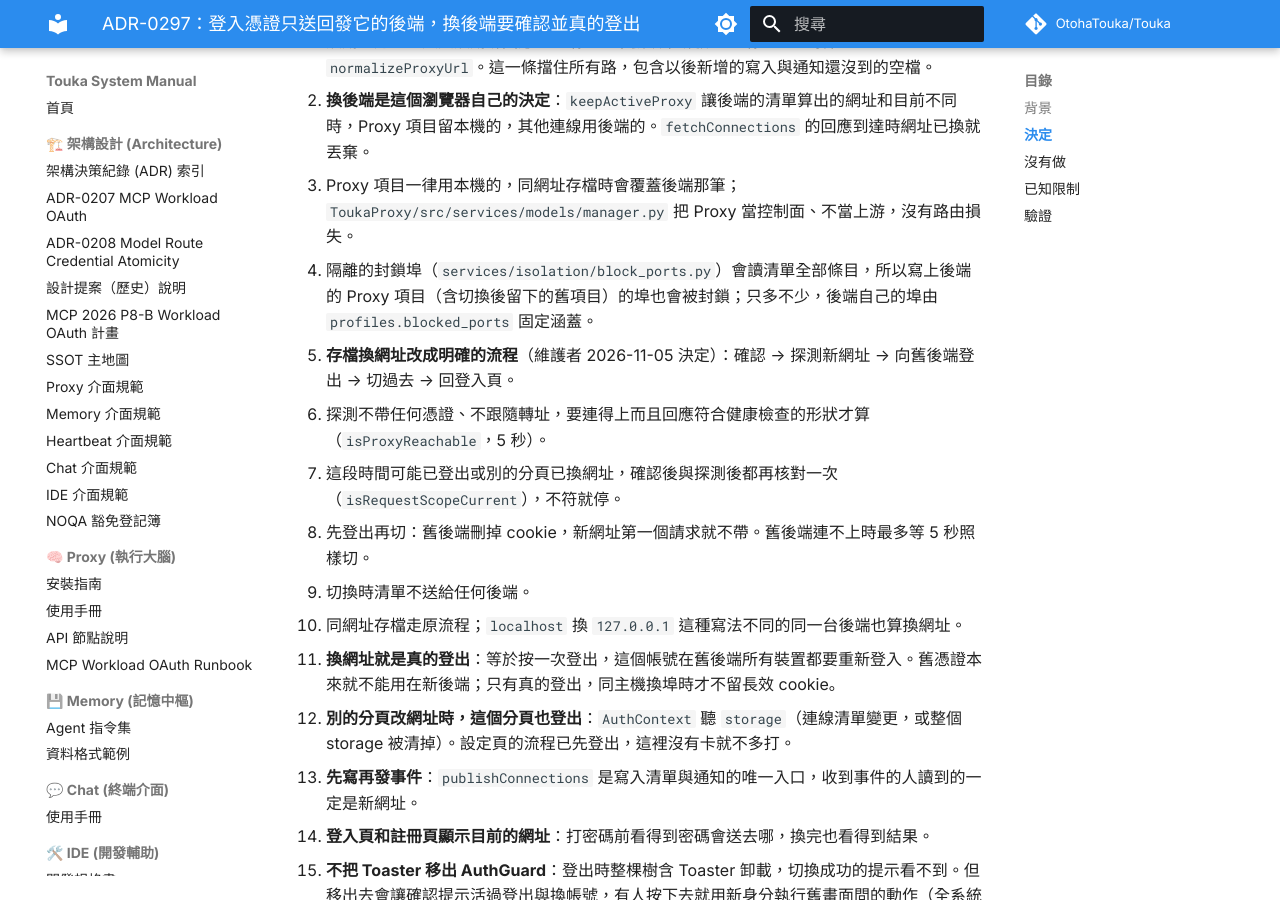
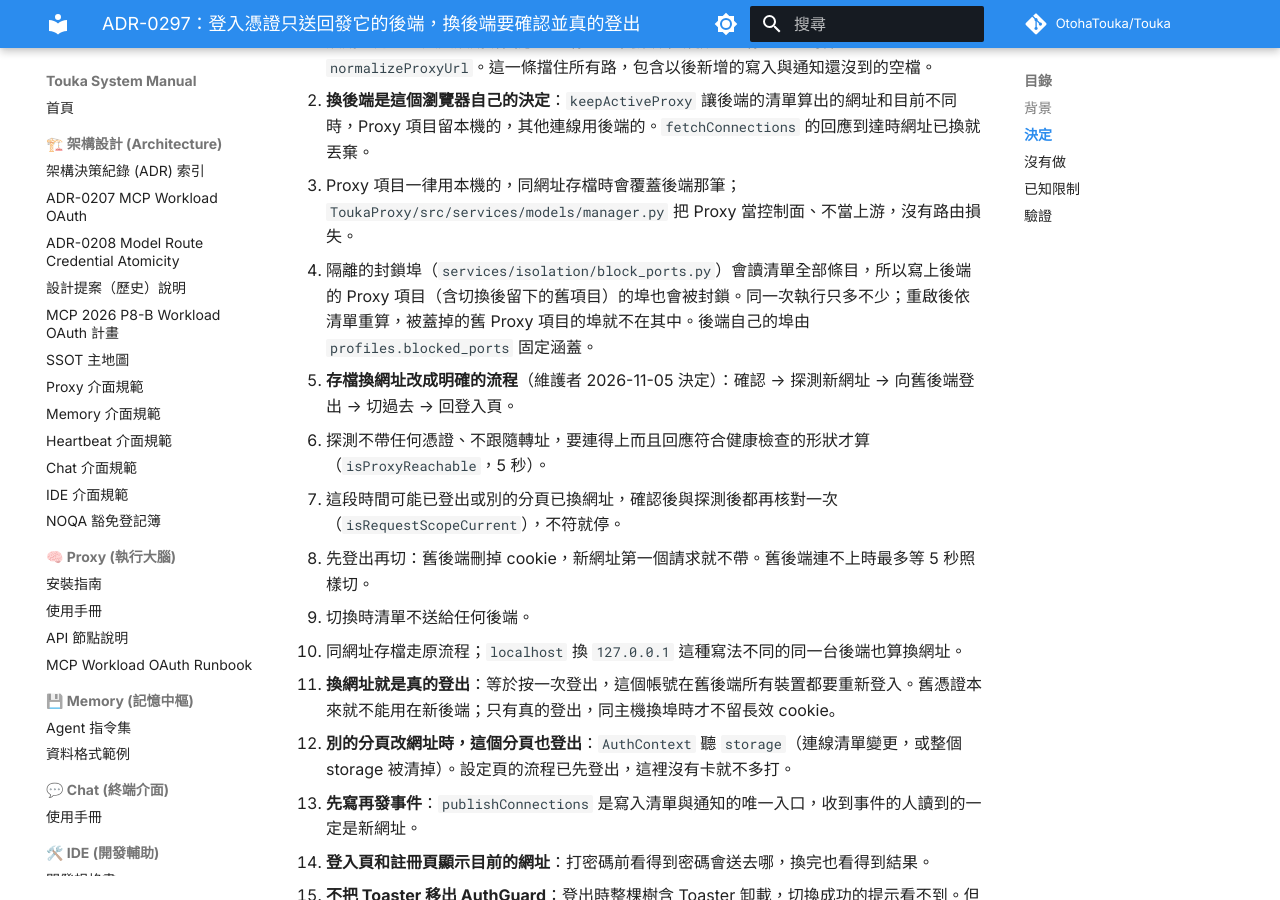
Before and after one commit to OtohaTouka/Touka, an MkDocs documentation site: the page built from docs/architecture/adr/0297-proxy-switch-credentials.md, in a window 1280 px wide and 900 px high, scrolled down 1153 px. Built offline with MkDocs 1.6.1 and Material for MkDocs 9.7.7, drawn with Linux system fonts in a browser that asks for light colours; comment, search, counter and statistics services are not loaded.

Commit message:
docs: correct the blocked-port note and line reference (ADR-0297)
Co-Authored-By: Claude Opus 5.5 <noreply@anthropic.com>

```diff
--- a/docs/architecture/adr/0297-proxy-switch-credentials.md
+++ b/docs/architecture/adr/0297-proxy-switch-credentials.md
@@ -22,7 +22,7 @@
 1. **憑證綁發它的後端**：`connections.ts` 記下發卡的網址（`_tokenOrigin`），`fetchTouka`、`fetchChatStream` 送出前用 `cardFor(proxyUrl)` 比對，不符就不帶、不先續期、401 也不續期重送。登入與續期綁回應它的網址，本機領卡綁發它的網址。比對都經 `normalizeProxyUrl`。這一條擋住所有路，包含以後新增的寫入與通知還沒到的空檔。
 2. **換後端是這個瀏覽器自己的決定**：`keepActiveProxy` 讓後端的清單算出的網址和目前不同時，Proxy 項目留本機的，其他連線用後端的。`fetchConnections` 的回應到達時網址已換就丟棄。
    - Proxy 項目一律用本機的，同網址存檔時會覆蓋後端那筆；`ToukaProxy/src/services/models/manager.py` 把 Proxy 當控制面、不當上游，沒有路由損失。
-   - 隔離的封鎖埠（`services/isolation/block_ports.py`）會讀清單全部條目，所以寫上後端的 Proxy 項目（含切換後留下的舊項目）的埠也會被封鎖；只多不少，後端自己的埠由 `profiles.blocked_ports` 固定涵蓋。
+   - 隔離的封鎖埠（`services/isolation/block_ports.py`）會讀清單全部條目，所以寫上後端的 Proxy 項目（含切換後留下的舊項目）的埠也會被封鎖。同一次執行只多不少；重啟後依清單重算，被蓋掉的舊 Proxy 項目的埠就不在其中。後端自己的埠由 `profiles.blocked_ports` 固定涵蓋。
 3. **存檔換網址改成明確的流程**（維護者 2026-11-05 決定）：確認 → 探測新網址 → 向舊後端登出 → 切過去 → 回登入頁。
    - 探測不帶任何憑證、不跟隨轉址，要連得上而且回應符合健康檢查的形狀才算（`isProxyReachable`，5 秒）。
    - 這段時間可能已登出或別的分頁已換網址，確認後與探測後都再核對一次（`isRequestScopeCurrent`），不符就停。
```
Also changed, not shown: docs/architecture/NOQA_REGISTRY.md (+1 -1 lines), 1 other file.
